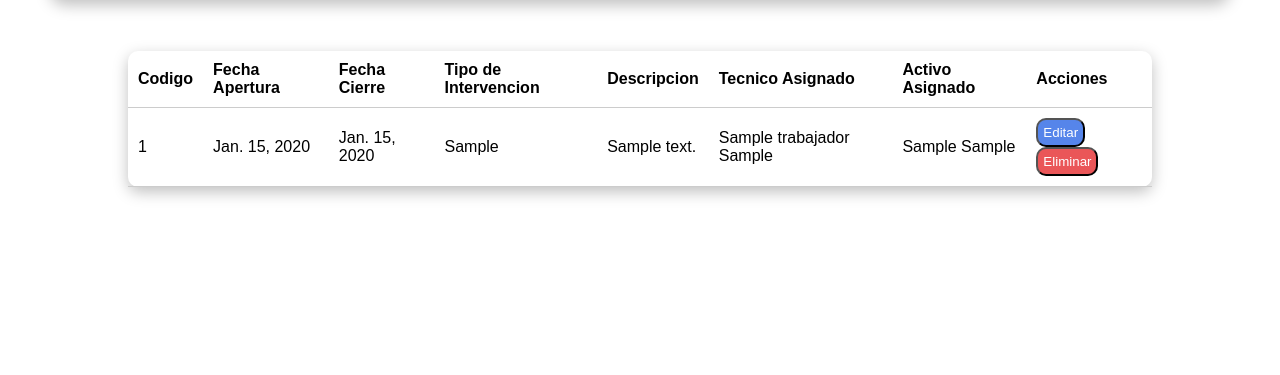
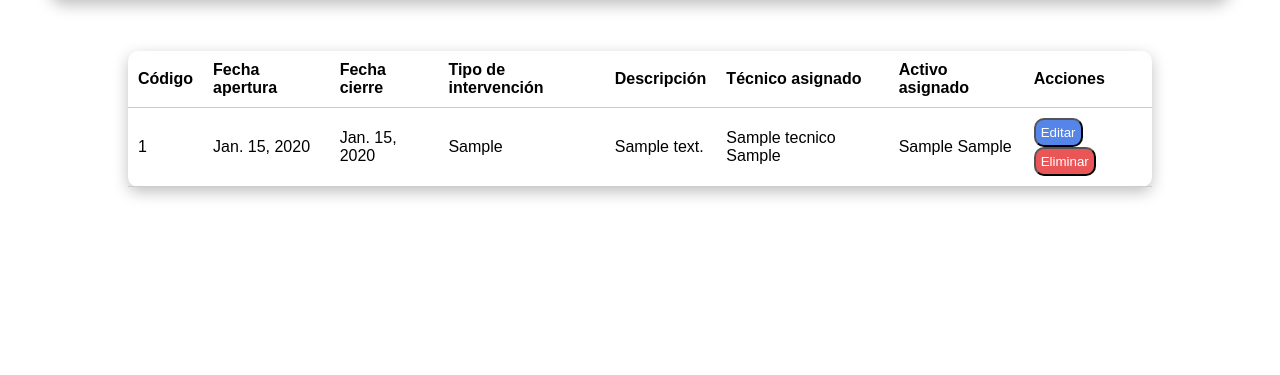
Before and after one commit to javieralbizu/Proyecto_N-8, a Django app: page /Incidencias/ in a window 1280 px wide. Shown: the part 110-485 px from the top of the page. Run offline with Django 5.2, Linux system fonts and the light colour scheme; tables that the repository leaves empty hold one stand-in row (values such as "Sample post").

Commit message:
mejoras de nombre de variables

```diff
--- a/Activos/Templates/Activos/Tabla.html
+++ b/Activos/Templates/Activos/Tabla.html
@@ -8,8 +8,8 @@
 
 <table>
     <tr>
+        <th>Codigo activacion</th>
         <th>Nombre</th>
-        <th>Codigo activacion</th>
         <th>Dispositivo</th>
         <th>Modelo</th>
         <th>Marca</th>
--- a/Activos/forms.py
+++ b/Activos/forms.py
@@ -5,6 +5,8 @@
     class Meta:
         model = models.Activo
         fields = ['CodigoActivacion','Nombre','TipoDispositivo','Modelo','Marca','FechaInstalacion','Ubicacion','EstadoOperativo']
+        labels= {'CodigoActivacion':'Codigo de Activacion', 'TipoDispositivo':'Tipo de Dispositivo',
+                 'FechaInstalacion':'Fecha de Instalacion','EstadoOperativo':'Operativo'}
         widgets = {
             'CodigoActivacion' : forms.NumberInput(),
             'Nombre' : forms.TextInput(),
--- a/Incidencias/Templates/Incidencias/Tabla.html
+++ b/Incidencias/Templates/Incidencias/Tabla.html
@@ -8,20 +8,20 @@
 
 <table>
     <tr>
-        <th>Codigo</th>
-        <th>Fecha Apertura</th>
-        <th>Fecha Cierre</th>
-        <th>Tipo de Intervencion</th>
-        <th>Descripcion</th>
-        <th>Tecnico Asignado</th>
-        <th>Activo Asignado</th>
+        <th>Código</th>
+        <th>Fecha apertura</th>
+        <th>Fecha cierre</th>
+        <th>Tipo de intervención</th>
+        <th>Descripción</th>
+        <th>Técnico asignado</th>
+        <th>Activo asignado</th>
         <th>Acciones</th>
     </tr>
     {% for Intervencion in Incidencias %}
     <tr>
         <td>{{ Intervencion.Codigo }}</td>
         <td>{{ Intervencion.FechaApertura }}</td>
-        <td>{{ Intervencion.FechaCierra }}</td>
+        <td>{{ Intervencion.FechaCierre }}</td>
         <td>{{ Intervencion.TipoIntervencion }}</td>
         <td>{{ Intervencion.Descripcion }}</td>
         <td>{{ Intervencion.TecnicoAsignado }}</td>
--- a/Incidencias/models.py
+++ b/Incidencias/models.py
@@ -1,13 +1,13 @@
 from django.db import models
-from Tecnico.models import Trabajador
+from Tecnico.models import Tecnico
 from Activos.models import Activo
 
 
 class Intervencion(models.Model):
     Codigo = models.IntegerField()
     FechaApertura = models.DateField()
-    FechaCierra = models.DateField()
+    FechaCierre = models.DateField()
     TipoIntervencion = models.CharField(max_length=250)
     Descripcion = models.CharField(max_length=250)
-    TecnicoAsignado = models.ForeignKey(Trabajador, on_delete=models.CASCADE)
+    TecnicoAsignado = models.ForeignKey(Tecnico, on_delete=models.CASCADE)
     ActivoAsignado = models.ForeignKey(Activo, on_delete=models.CASCADE)
--- a/Incidencias/urls.py
+++ b/Incidencias/urls.py
@@ -4,6 +4,6 @@
 urlpatterns = [
     path('', views.CargarTablaIncidencias, name='TablaIncidencias'),
     path('NuevaIncidencia/',views.NuevaIncidencia, name='IncidenciaNueva'),
-    path('NuevaIncidencia/<int:id>',views.NuevaIncidencia, name='EditarIncidencia'),
+    path('EditarIncidencia/<int:id>',views.NuevaIncidencia, name='EditarIncidencia'),
     path('EliminarIncidencia/<int:id>',views.EliminarIncidencia, name='EliminarIncidencia')
 ]
--- a/Tecnico/Templates/Tecnico/Tabla.html
+++ b/Tecnico/Templates/Tecnico/Tabla.html
@@ -23,8 +23,8 @@
         <td>{{ Trabajador.Email }}</td>
         <td>{{ Trabajador.Telefono }}</td>
         <td>
-            <a href="{% url 'EditarTrabajador' Trabajador.id %}" ><button class="editar">Editar</button></a>
-            <a href="{% url 'EliminarTrabajador' Trabajador.id %}" ><button class="eliminar">Eliminar</button></a>
+            <a href="{% url 'EditarTecnico' Trabajador.id %}" ><button class="editar">Editar</button></a>
+            <a href="{% url 'EliminarTecnico' Trabajador.id %}" ><button class="eliminar">Eliminar</button></a>
         </td>
 
     </tr>
--- a/Tecnico/forms.py
+++ b/Tecnico/forms.py
@@ -1,9 +1,9 @@
 from django import forms
 from . import models
 
-class TrabajadorForm(forms.ModelForm):
+class TecnicoForm(forms.ModelForm):
     class Meta:
-        model = models.Trabajador
+        model = models.Tecnico
         fields = ['DNI', 'Nombre','Apellido', 'Email','Telefono']
         widgets = {
             'DNI' : forms.TextInput(),
--- a/Tecnico/models.py
+++ b/Tecnico/models.py
@@ -1,6 +1,6 @@
 from django.db import models
 
-class Trabajador (models.Model):
+class Tecnico (models.Model):
     DNI = models.CharField(max_length=9)
     Nombre = models.CharField(max_length=30)
     Apellido = models.CharField(max_length=40)
--- a/Tecnico/urls.py
+++ b/Tecnico/urls.py
@@ -2,8 +2,8 @@
 from django.urls import path
 
 urlpatterns = [
-    path('',views.CargarTabla, name='CargarTabla'),
-    path('Nuevo/',views.NuevoTrabajador, name='NuevoTrabajador'),
-    path('Nuevo/<int:id>',views.NuevoTrabajador, name='EditarTrabajador'),
-    path('EliminarTrabajador/<int:id>',views.EliminarTecnico, name='EliminarTrabajador')
+    path('',views.CargarTabla, name='TablaTecnico'),
+    path('NuevoTecnico/',views.NuevoTecnico, name='NuevoTecnico'),
+    path('EditarTecnico/<int:id>',views.NuevoTecnico, name='EditarTecnico'),
+    path('EliminarTecnico/<int:id>',views.EliminarTecnico, name='EliminarTecnico')
 ]
--- a/templates/HTML/base.html
+++ b/templates/HTML/base.html
@@ -11,7 +11,7 @@
         <img src="{% static 'imagenes/logo.png' %}">
         <nav>
             <a href="{% url 'inicio' %}">Inicio</a>
-            <a href="{% url 'CargarTabla' %}">Tecnicos</a>
+            <a href="{% url 'TablaTecnico' %}">Tecnicos</a>
             <a href="{% url 'TablaActivos' %}">Activos</a>
             <a href="{% url 'TablaIncidencias' %}">Incidencias</a>
         </nav>
```
Also changed, not shown: Incidencias/forms.py (+8 -5 lines), Tecnico/views.py (+10 -10 lines), Incidencias/migrations/0004_rename_fechacierra_intervencion_fechacierre.py (added), Tecnico/migrations/0004_rename_trabajador_tecnico.py (added).
